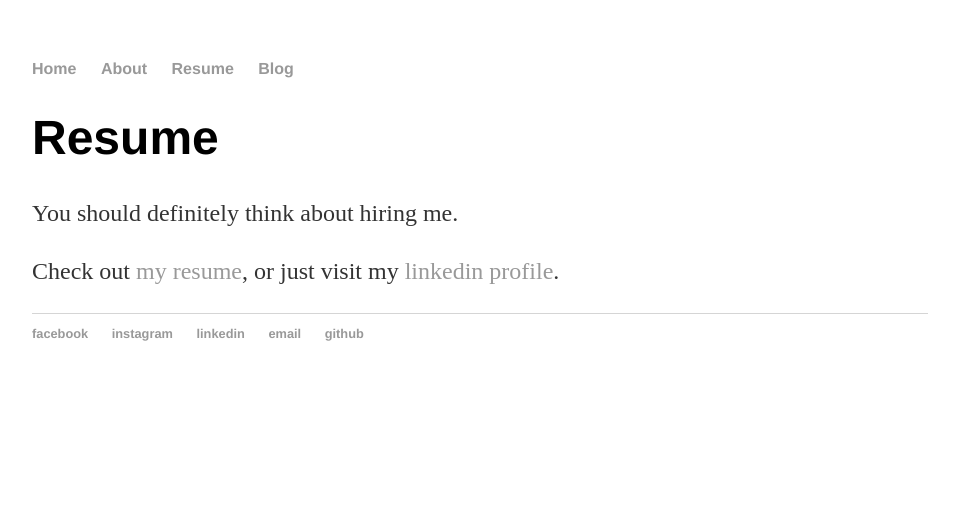
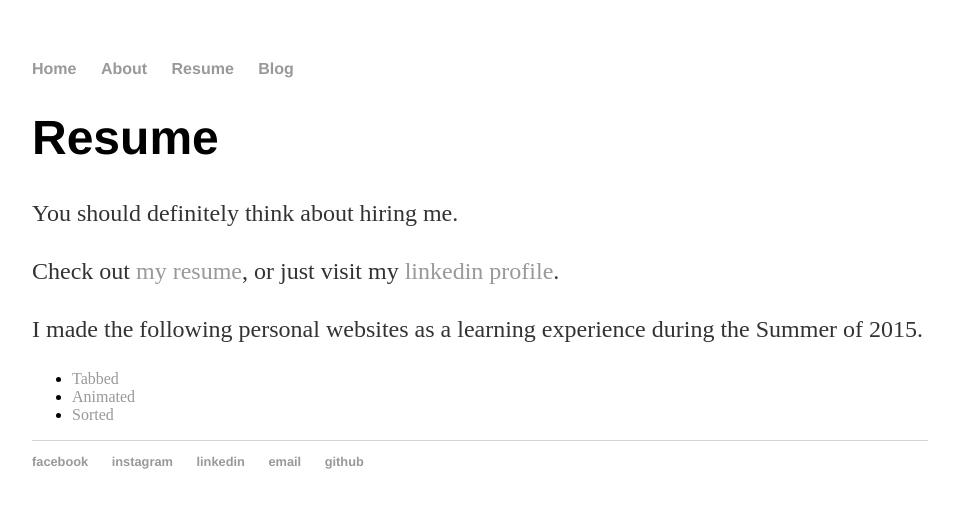
Before and after one commit to robertsonmcclure/robertsonmcclure.github.io, a Jekyll site: the page built from resume/index.html, in a window 1280 px wide. Shown: the top 508 px of the page, without its empty margins (160-1113 px from the left). Built offline with Jekyll 4.4.1, drawn with Linux system fonts in a browser that asks for light colours.

Commit message:
commited using script

```diff
--- a/resume/index.html
+++ b/resume/index.html
@@ -5,3 +5,9 @@ title: Resume
 <h1>Resume</h1>
 <p>You should definitely think about hiring me.</p>
 <p>Check out <a href="resume.pdf" target="_blank">my resume</a>, or just visit my <a href="https://www.linkedin.com/in/robertsonmcclure" target="_blank">linkedin profile</a>.</p>
+<p>I made the following personal websites as a learning experience during the Summer of 2015.</p>
+<ul>
+    <li><a href="robertsonmcclure.github.io/first">Tabbed</a></li>
+    <li><a href="robertsonmcclure.github.io/home">Animated</a></li>
+    <li><a href="robertsonmcclure.github.io/polymath">Sorted</a></li>
+</ul>
```
